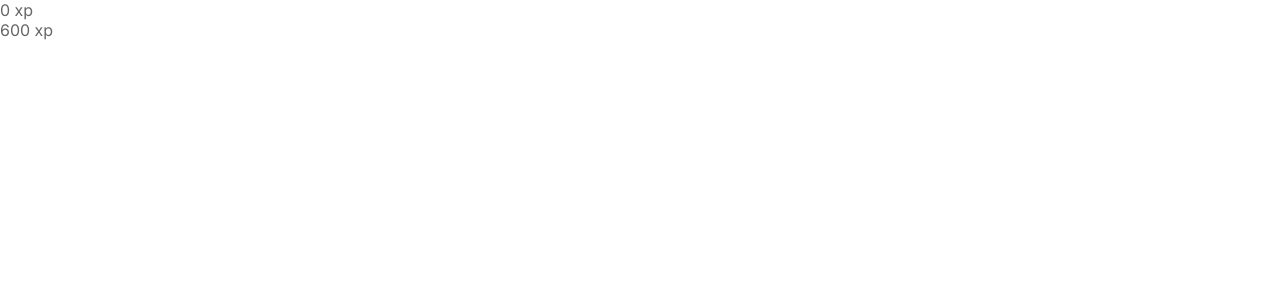
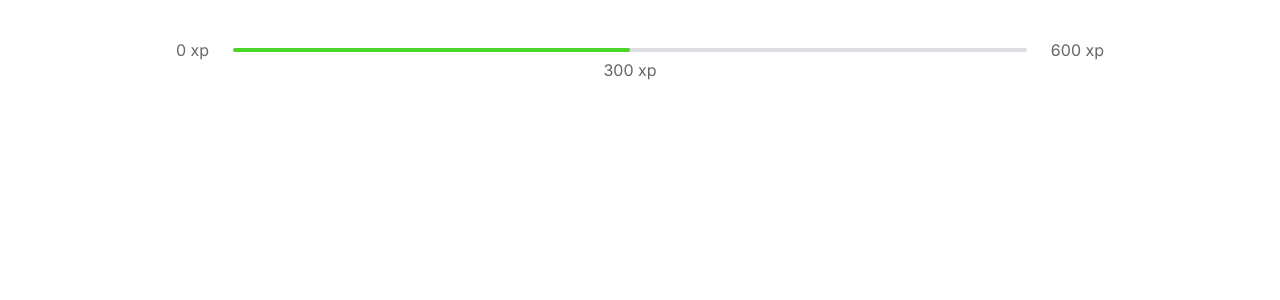
Before and after one commit to ViniciusMDuarte/moveit, a React (Create React App) app: page / in a window 1280 px wide. Shown: the top 300 px of the page. Built offline with nearby package versions, Linux system fonts and the light colour scheme.

Commit message:
to end experiencebar

```diff
--- a/src/App.tsx
+++ b/src/App.tsx
@@ -1,9 +1,9 @@
-import { ExperienceBar} from './components/ExperienceBar';
+import { ExperienceBar } from './components/ExperienceBar';
 import './styles/global.css';
 
 function App() {
   return (
-    <div>
+    <div className="container" >
        <ExperienceBar />
     </div>
   );
--- a/src/components/ExperienceBar.tsx
+++ b/src/components/ExperienceBar.tsx
@@ -2,7 +2,13 @@
     return (
         <header className="experience-bar">
             <span>0 xp</span>
-            <div />
+            <div>
+                <div style={{ width: '50%'}} />
+
+                <span className="current-experience" style={{ left: '50%' }}>
+                    300 xp
+                </span>
+            </div>
             <span>600 xp</span>
         </header>
     );
--- a/src/styles/global.css
+++ b/src/styles/global.css
@@ -57,3 +57,49 @@
     color: inherit;
     text-decoration: none;
 }
+
+
+
+/* EXPERIENCEBAR */
+
+.container {
+    height: 100vh;
+    margin: 0 auto;
+    max-width: 992px;
+    padding: 2.5rem 2rem;
+    display: flex;
+    flex-direction: column;
+}
+
+
+.experience-bar {
+    display: flex;
+    align-items: center;
+}
+
+
+.experience-bar span {
+    font-size: 1rem;
+}
+
+.experience-bar > div {
+    flex: 1;
+    height: 4px;
+    border-radius: 4px;
+    background: var(--gray-line);
+    margin: 0 1.5rem;
+    position: relative;
+}
+
+
+.experience-bar > div > div {
+    height: 4px;
+    border-radius: 4px;
+    background: var(--green);
+}
+
+span.current-experience {
+    position: absolute;
+    top: 12px;
+    transform: translateX(-50%);
+}
```
